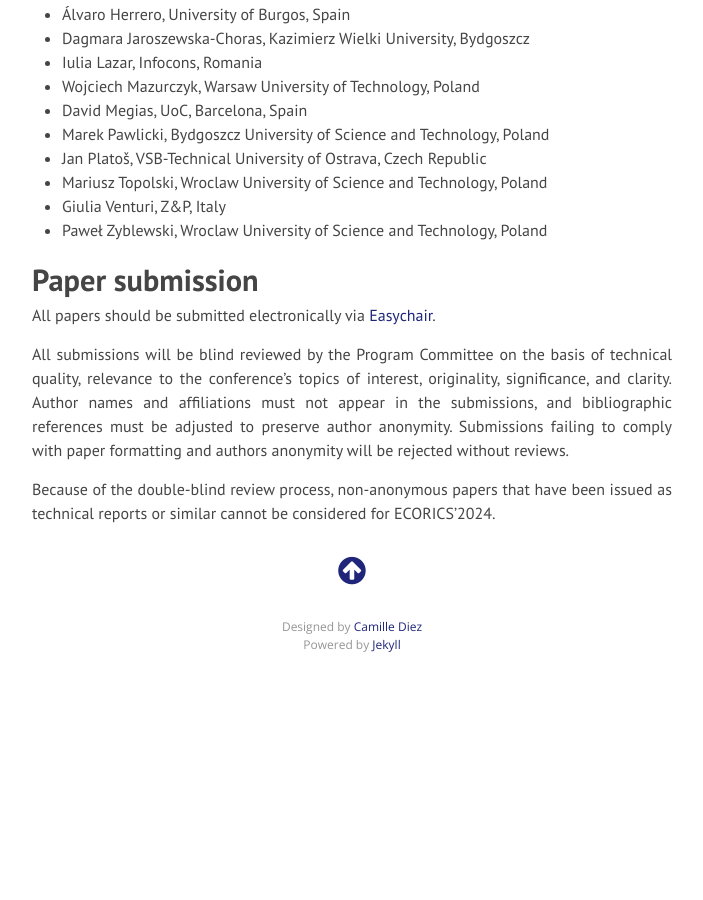
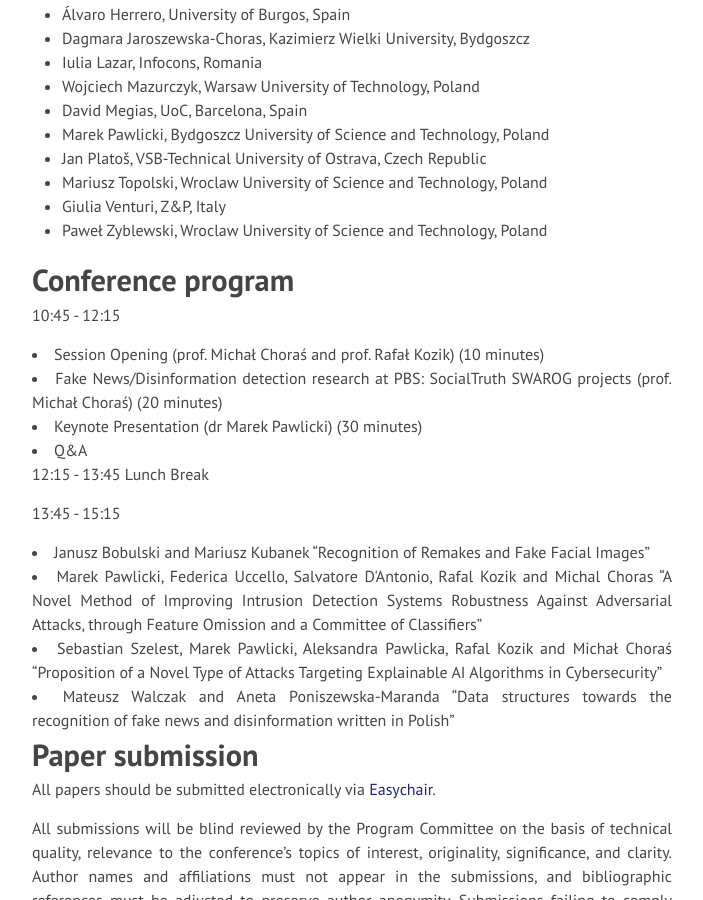
Before and after one commit to disa-iccs/disa-icss.github.io, a Jekyll site: the page built from index.md, in a window 1280 px wide and 900 px high, scrolled down 2254 px. Shown: the whole window, without its empty margins (288-991 px from the left). Built offline with Jekyll 4.4.1, drawn with Linux system fonts in a browser that asks for light colours; nearby versions of some CDN libraries; before the commit the page ends 2944 px from its top, so only the background shows below that.

Commit message:
Update index.md

```diff
--- a/index.md
+++ b/index.md
@@ -199,6 +199,29 @@ Tomasz Andrysiak, Bydgoszcz University of Science and Technology, Poland
   </li>
 </ul>
 
+# Conference program
+10:45 - 12:15
+
+<li>Session Opening (prof. Michał Choraś and prof. Rafał Kozik) (10 minutes)</li>
+<li>Fake News/Disinformation detection research at PBS: SocialTruth SWAROG projects
+(prof. Michał Choraś) (20 minutes) </li>
+<li>Keynote Presentation (dr Marek Pawlicki) (30 minutes)</li>
+<li>Q&A</li>
+
+12:15 - 13:45 Lunch Break
+
+13:45 - 15:15
+
+<li>Janusz Bobulski and Mariusz Kubanek “Recognition of Remakes and Fake Facial Images” </li>
+<li>Marek Pawlicki, Federica Uccello, Salvatore D&#39;Antonio, Rafal Kozik and Michal Choras
+“A Novel Method of Improving Intrusion Detection Systems Robustness Against
+Adversarial Attacks, through Feature Omission and a Committee of Classifiers”</li>
+<li>Sebastian Szelest, Marek Pawlicki, Aleksandra Pawlicka, Rafal Kozik and Michał Choraś
+“Proposition of a Novel Type of Attacks Targeting Explainable AI Algorithms in
+Cybersecurity”</li>
+<li>Mateusz Walczak and Aneta Poniszewska-Maranda
+“Data structures towards the recognition of fake news and disinformation written
+in Polish”</li>
 
 # Paper submission
 
```
